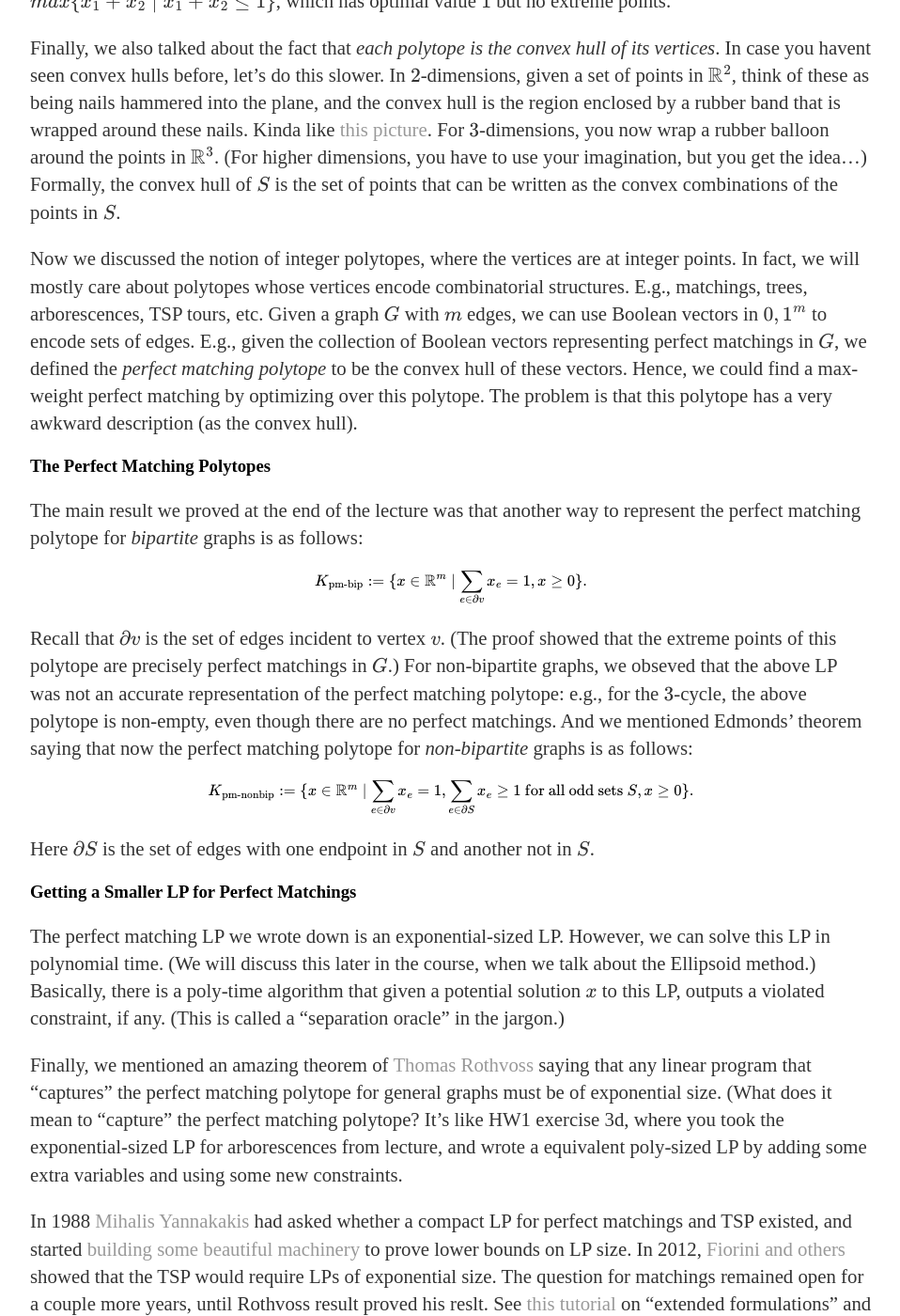
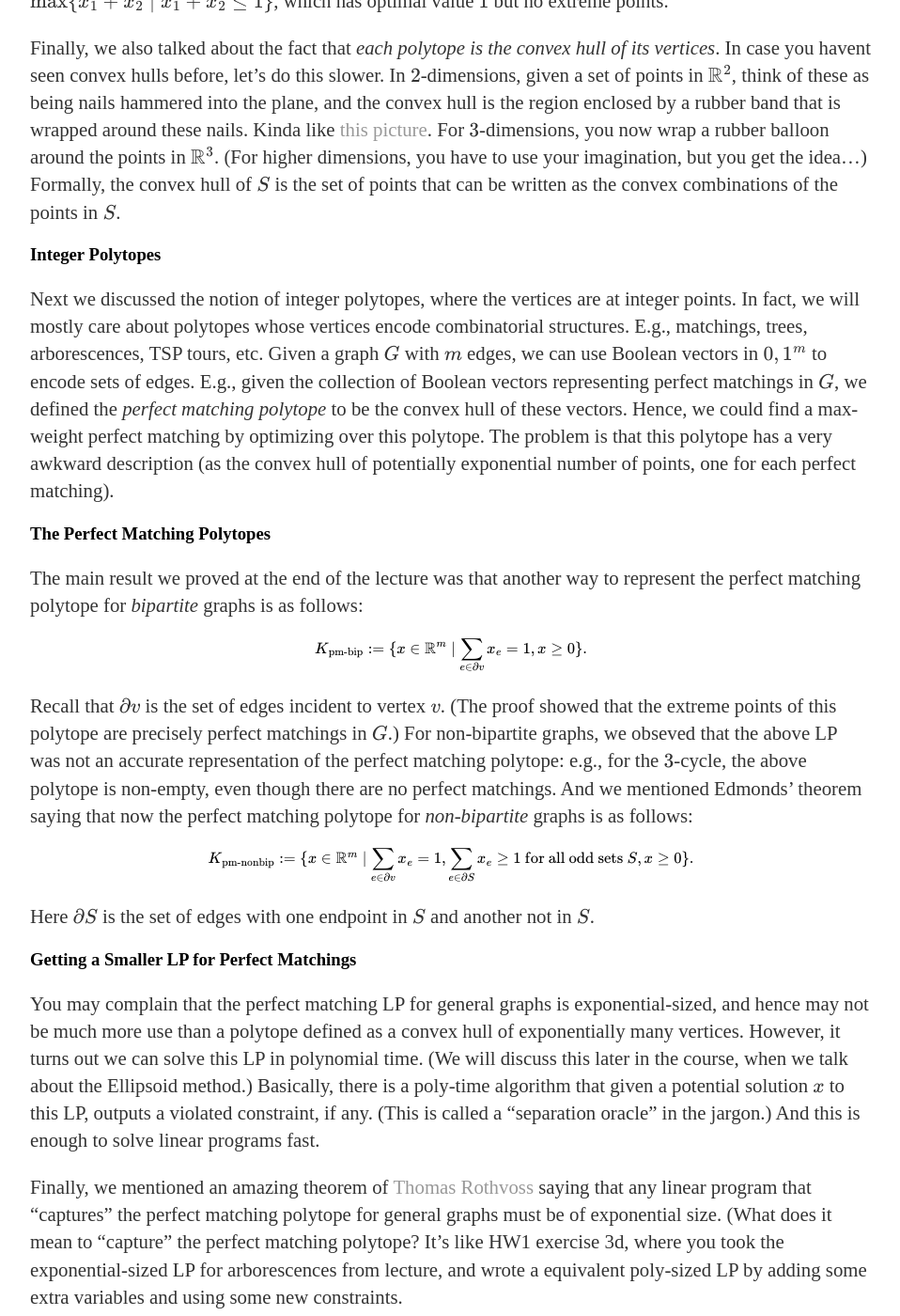
Before and after one commit to cmualgos/cmualgos.github.io, a Jekyll site: the page built from _posts/2018-09-12-matchings-via-LPs.md, in a window 1280 px wide and 1400 px high, scrolled down 1145 px. Shown: the whole window at 94% size, without its empty margins (160-1118 px from the left). Built offline with Jekyll 4.4.1, drawn with Linux system fonts in a browser that asks for light colours; formulas are drawn with MathJax 3; some of the changed text lies outside the part shown.

Commit message:
Matchings LP fixes 2

```diff
--- a/_posts/2018-09-12-matchings-via-LPs.md
+++ b/_posts/2018-09-12-matchings-via-LPs.md
@@ -46,9 +46,9 @@ The important fact here is that for polyhedra, these three objects are
 equivalent. (It is a useful exercise to draw some $2$-dimensional
 polygons to mull over this.) Moreover, for a polytope $K$ (i.e., a
 bounded polyhedron), for any cost vector $c$, the optimal value of $\max
-\{ c^\intercal x \mid x \in K\}$ is achieved at a vertex.  As an aside,
+\\{ c^\intercal x \mid x \in K\\}$ is achieved at a vertex.  As an aside,
 if we have an unbounded polyhedron, this may not be true. E.g., consider
-the LP $max \\{ x_1 + x_2 \mid x_1 + x_2 \leq 1 \\}$, which has optimal
+the LP $\max \\{ x_1 + x_2 \mid x_1 + x_2 \leq 1 \\}$, which has optimal
 value $1$ but no extreme points.
 
 Finally, we also talked about the fact that _each polytope is the convex
@@ -63,16 +63,19 @@ imagination, but you get the idea...) Formally, the convex hull of $S$
 is the set of points that can be written as the convex combinations of
 the points in $S$.
 
-Now we discussed the notion of integer polytopes, where the vertices are
-at integer points. In fact, we will mostly care about polytopes whose
-vertices encode combinatorial structures. E.g., matchings, trees,
+### Integer Polytopes
+
+Next we discussed the notion of integer polytopes, where the vertices
+are at integer points. In fact, we will mostly care about polytopes
+whose vertices encode combinatorial structures. E.g., matchings, trees,
 arborescences, TSP tours, etc. Given a graph $G$ with $m$ edges, we can
 use Boolean vectors in $\{0,1\}^m$ to encode sets of edges. E.g., given
 the collection of Boolean vectors representing perfect matchings in $G$,
 we defined the _perfect matching polytope_ to be the convex hull of
 these vectors. Hence, we could find a max-weight perfect matching by
 optimizing over this polytope. The problem is that this polytope has a
-very awkward description (as the convex hull).
+very awkward description (as the convex hull of potentially exponential
+number of points, one for each perfect matching).
 
 ### The Perfect Matching Polytopes
 
@@ -101,12 +104,15 @@ another not in $S$.
 
 ### Getting a Smaller LP for Perfect Matchings
 
-The perfect matching LP we wrote down is an exponential-sized
-LP. However, we can solve this LP in polynomial time. (We will discuss
-this later in the course, when we talk about the Ellipsoid method.)
+You may complain that the perfect matching LP for general graphs is
+exponential-sized, and hence may not be much more use than a polytope
+defined as a convex hull of exponentially many vertices. However, it
+turns out we can solve this LP in polynomial time. (We will discuss this
+later in the course, when we talk about the Ellipsoid method.)
 Basically, there is a poly-time algorithm that given a potential
 solution $x$ to this LP, outputs a violated constraint, if any. (This is
-called a "separation oracle" in the jargon.)
+called a "separation oracle" in the jargon.) And this is enough to solve
+linear programs fast.
 
 Finally, we mentioned an amazing theorem of [Thomas
 Rothvoss](https://sites.math.washington.edu/~rothvoss/) saying that any
```
